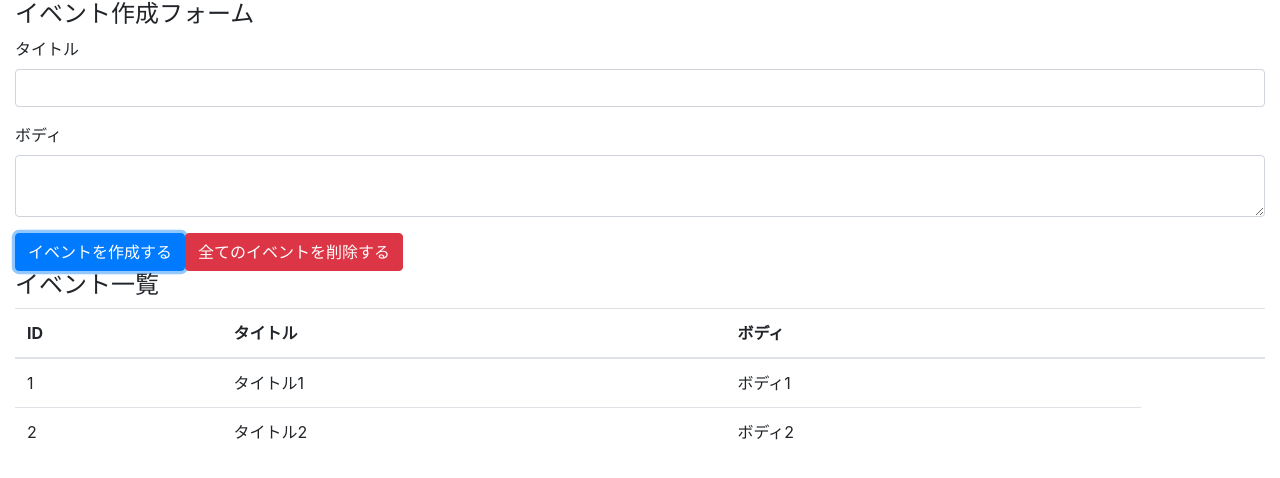
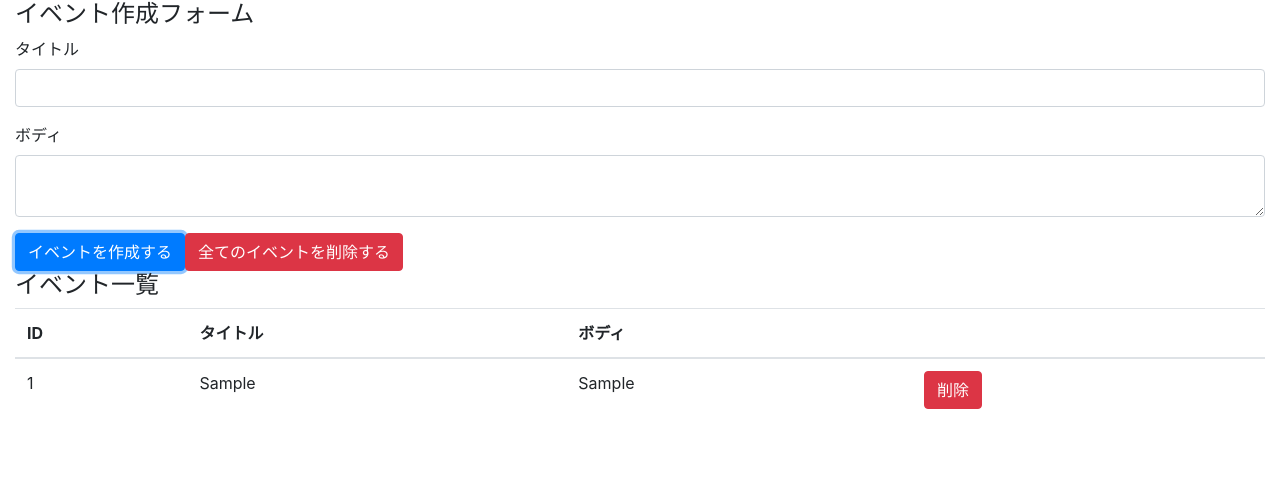
Before and after one commit to sippo796/react-hooks-101, a React (Vite) app: page / in a window 1280 px wide. Both pictures are taken after typing "Sample", "Sample" into the empty fields and a click on the button "イベントを作成する". Shown: the top 478 px of the page. Built offline with nearby package versions, Linux system fonts and the light colour scheme.

Commit message:
display events. refactor and implement remove event button

```diff
--- a/src/components/App.tsx
+++ b/src/components/App.tsx
@@ -1,6 +1,7 @@
 import 'bootstrap/dist/css/bootstrap.min.css'
 import reducer from '../reducers'
 import { useReducer, useState } from 'react'
+import Event from './Event'
 
 const App = () => {
 
@@ -24,8 +25,6 @@
     setTitle('')
     setBody('')
   }
-
-  console.log({state})
 
   return (
     <div className="container-fluid">
@@ -56,16 +55,7 @@
             </tr>
           </thead>
           <tbody>
-            <tr>
-              <td>1</td>
-              <td>タイトル1</td>
-              <td>ボディ1</td>
-            </tr>
-            <tr>
-              <td>2</td>
-              <td>タイトル2</td>
-              <td>ボディ2</td>
-            </tr>
+            { state.map((event, index) => (<Event key={index} event={event} dispatch={dispatch} />))}
           </tbody>
         </table>
     </div>
--- /dev/null
+++ b/src/components/Event.tsx
@@ -0,0 +1,24 @@
+import React from "react"
+import { Action, State } from "../reducers"
+
+const Event = ({dispatch, event}: {dispatch: React.Dispatch<Action>, event: State}) => {
+  const handleClickDeleteButton = () => {
+    dispatch({
+      type: 'DELETE_EVENT',
+      payload: {
+        id: event.id,
+      },
+    })
+  }
+
+  return (
+    <tr>
+      <td>{event.id}</td>
+      <td>{event.title}</td>
+      <td>{event.body}</td>
+      <td><button className='btn btn-danger' onClick={handleClickDeleteButton}>削除</button></td>
+    </tr>
+  )
+}
+
+export default Event
--- a/src/reducers/index.ts
+++ b/src/reducers/index.ts
@@ -25,8 +25,8 @@
 
 export type State = {
   id: number,
-  title: string,
-  body: string,
+  title?: string,
+  body?: string,
 }
 
 export type Action = {
@@ -44,6 +44,9 @@
         return [...state, {id, ...event}]
       }
     case 'DELETE_EVENT':
+      {
+        return state.filter(event => event.id !== action.payload.id)
+      }
     case 'DELETE_ALL_EVENTS':
       return []
     default:
```
